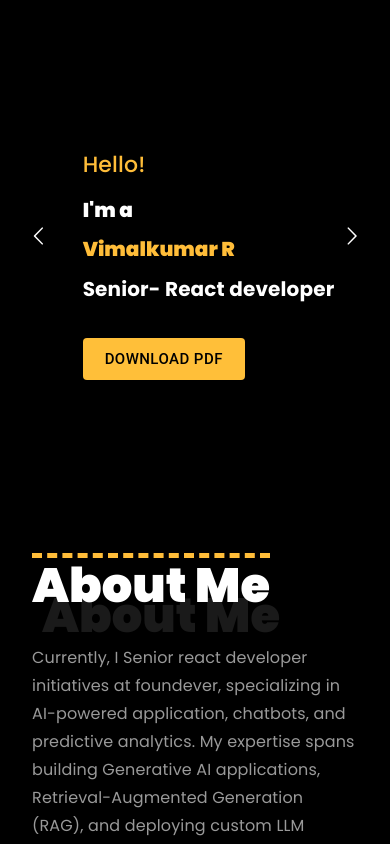
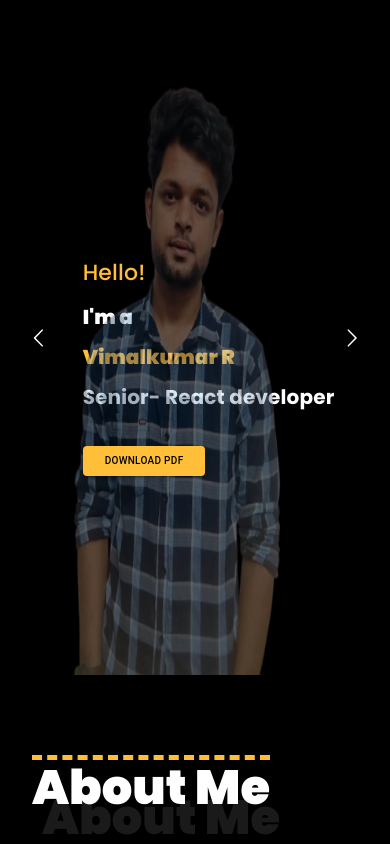
Before and after one commit to vimalkumar1997/nextjs-profile-reume, a Next.js app: page / in a window 390 px wide. Shown: the top 844 px of the page. Built offline with nearby package versions, Linux system fonts and the light colour scheme; some icons are missing.

Commit message:
mobileresponsedeployment

```diff
--- a/src/Components/PdfDownloadbtnComponent.tsx
+++ b/src/Components/PdfDownloadbtnComponent.tsx
@@ -51,6 +51,7 @@ const PdfDownloadbtnComponent = (
                     backgroundColor: "#e5a832"
                 }
             }}
+            className="buttonsize_small"
         >
             {isDownloading ? downloadingText : buttonText}
         </Button>
--- a/src/styles/globals.css
+++ b/src/styles/globals.css
@@ -56,7 +56,10 @@ header {
 
 @media screen and (min-width: 280px) and (max-width: 708px) {
   .mobile_image{
-    display: none;
+   position: absolute;
+   height:80vh !important;
+   width: 350px !important;
+   opacity: 0.4;
   }
   .mobilesizesmall{
       font-size: 20px !important;
@@ -66,9 +69,14 @@ header {
 }
 @media screen and (min-width: 280px) and (max-width: 508px) {
   .slider{
-    height: 56vh !important;
+    height: 80vh !important;
   }
   .Mobile_text_slightly{
     padding-left: 60px !important
   }
+  .buttonsize_small {
+    font-size: 10px !important;
+    width: auto;
+    height: 30px;
+  }
 }
```
